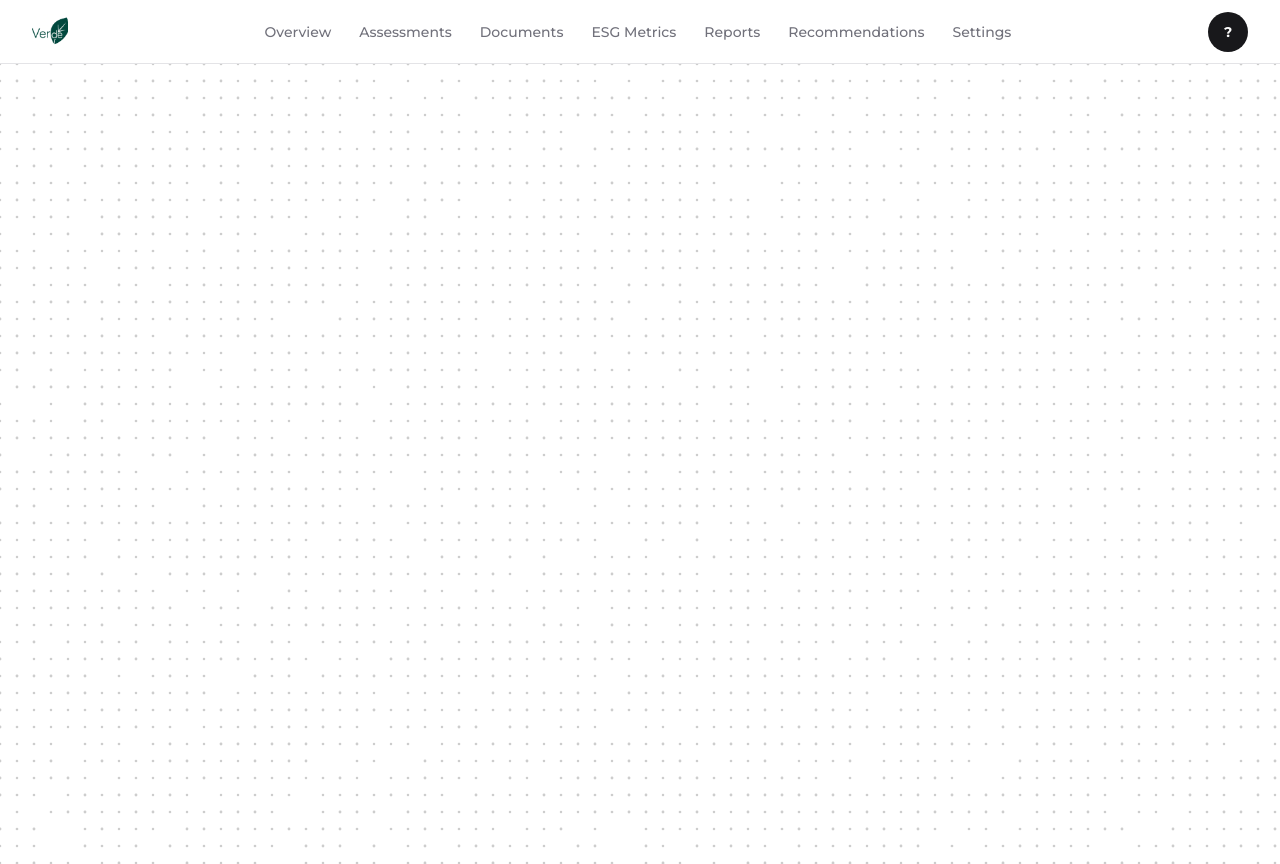
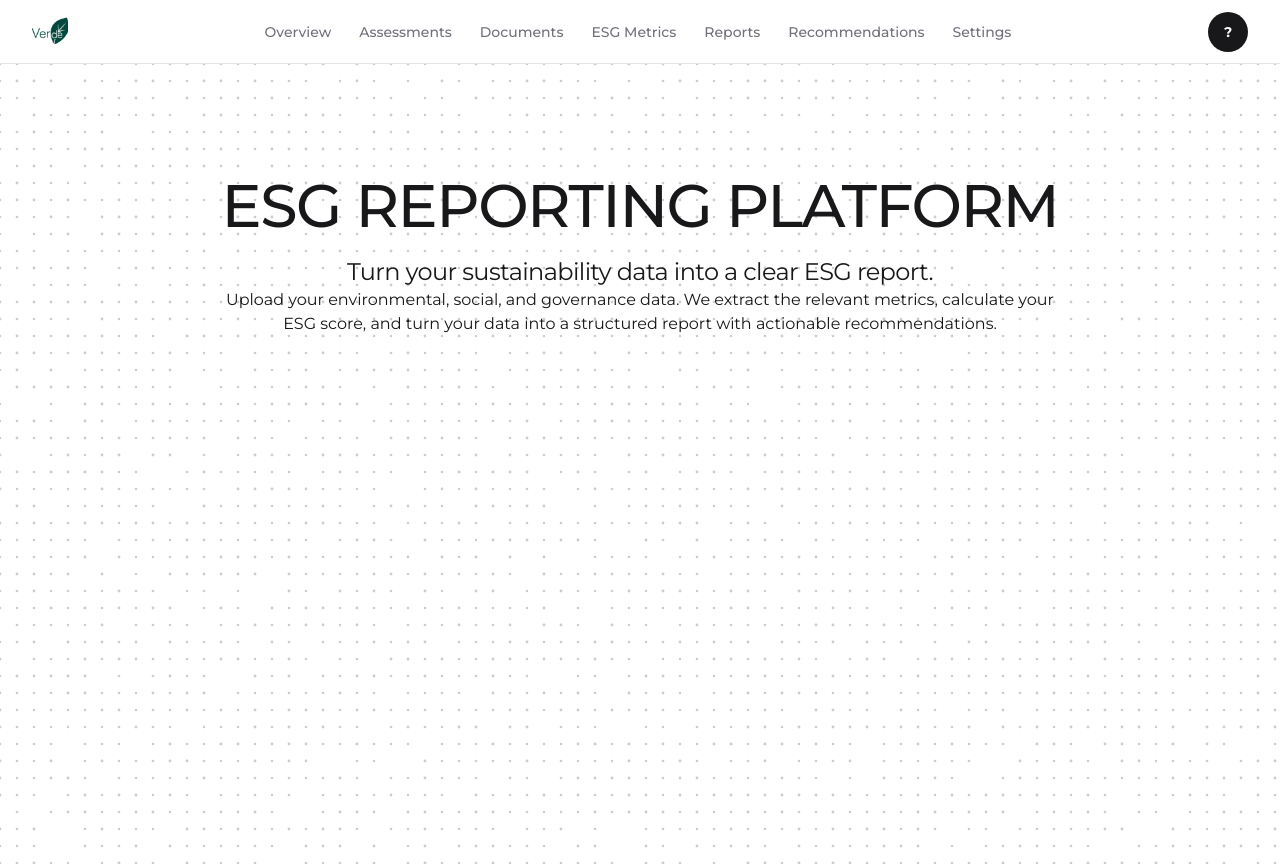
Before and after one commit to Alorik/verde, a Next.js app: page /dashboard in a window 1280 px wide. Built offline with nearby package versions, Linux system fonts and the light colour scheme; no server answers.

Commit message:
feat: hero section added

```diff
--- a/app/(dashboard)/dashboard/page.tsx
+++ b/app/(dashboard)/dashboard/page.tsx
@@ -2,8 +2,27 @@ import BubblePage from "../../../components/buble/bublePage";
 
 export default function Dashboard() {
   return (
-    <div className="">
+    <div className="relative min-h-screen overflow-hidden">
+      {/* Background */}
       <BubblePage />
+
+      {/* Hero content */}
+      <div className="absolute inset-x-0 top-0 z-10 flex justify-center pt-28">
+        <div className="max-w-4xl px-6 text-center">
+          <p className="text-6xl font-medium uppercase tracking-tight text-zinc-900">
+            ESG REPORTING PLATFORM
+          </p>
+
+          <h1 className="mt-5 text-2xl tracking-tight text-zinc-900 md:text-2xl">
+            Turn your sustainability data into a clear ESG report.
+          </h1>
+          <p>
+            Upload your environmental, social, and governance data. We extract
+            the relevant metrics, calculate your ESG score, and turn your data
+            into a structured report with actionable recommendations.
+          </p>
+        </div>
+      </div>
     </div>
   );
 }
```
